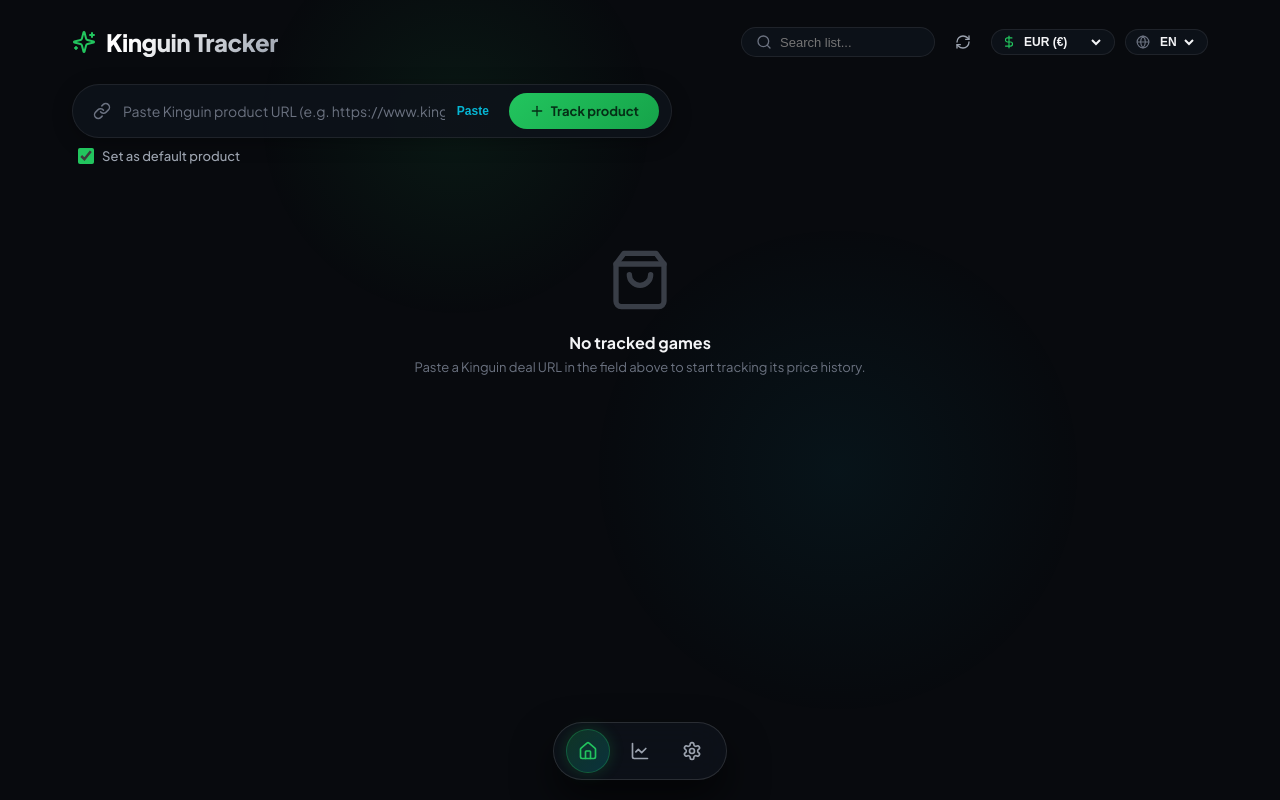
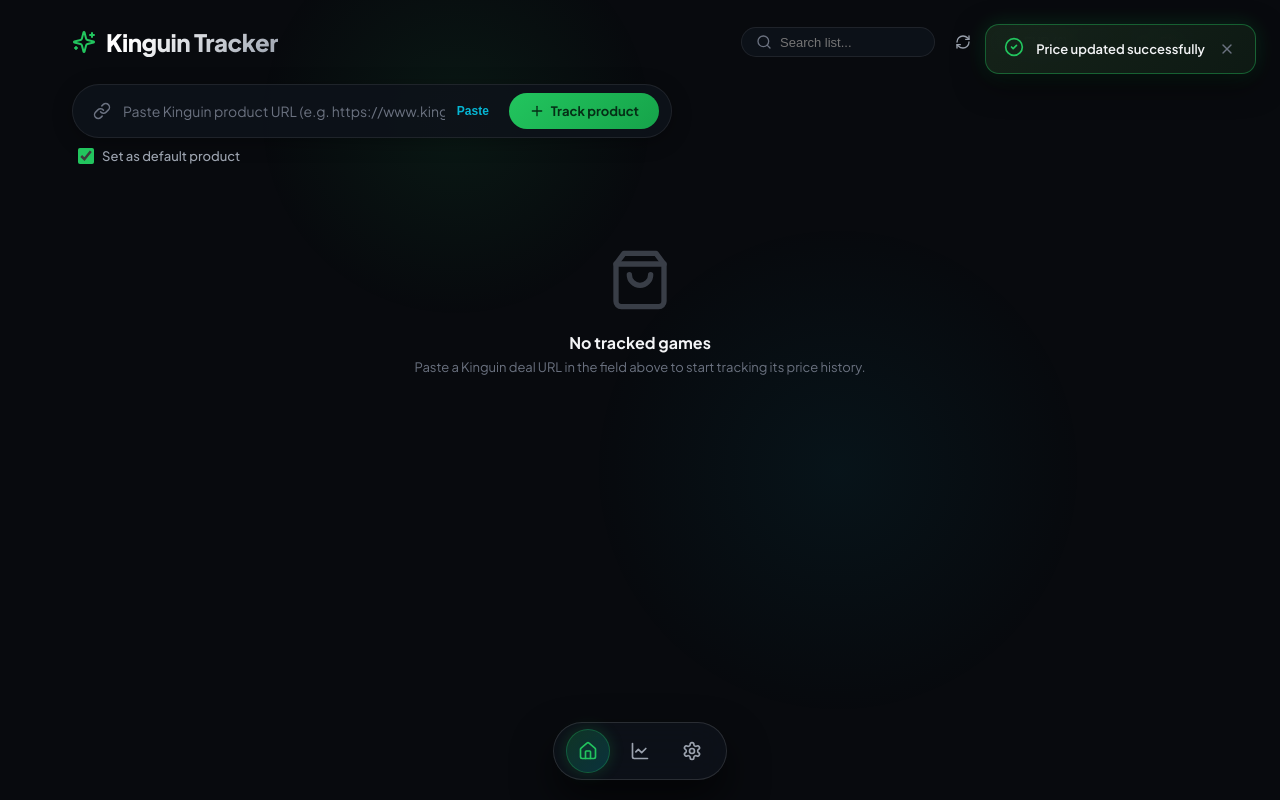
Before and after one commit to Ximeeek/kinguin-price-tracker, a React (Vite) app in the folder src/renderer/: page / in a window 1280 px wide. Both pictures are taken after a click on the button 963 px from the left and 42 px from the top of the page. Built offline with nearby package versions, Linux system fonts and the light colour scheme.

Commit message:
feat: add spinning refresh icons and toast feedback notifications

```diff
--- a/src/renderer/src/App.tsx
+++ b/src/renderer/src/App.tsx
@@ -8,6 +8,7 @@
 import { SettingsView } from './components/SettingsView';
 import { LanguageSelector } from './components/LanguageSelector';
 import { CurrencySelector } from './components/CurrencySelector';
+import { ToastNotification, ToastMessage } from './components/ToastNotification';
 import { LanguageProvider, useLanguage } from './i18n/LanguageContext';
 import { CurrencyProvider } from './currency/CurrencyContext';
 import { ShoppingBag, TrendingUp, Search, RefreshCw, Sparkles } from 'lucide-react';
@@ -23,6 +24,9 @@
   });
   const [searchQuery, setSearchQuery] = useState('');
   const [loading, setLoading] = useState(true);
+  const [toast, setToast] = useState<ToastMessage | null>(null);
+  const [refreshingProductIds, setRefreshingProductIds] = useState<Set<string>>(new Set());
+  const [refreshingAll, setRefreshingAll] = useState(false);
 
   const fetchProducts = async () => {
     try {
@@ -38,6 +42,26 @@
   useEffect(() => {
     fetchProducts();
   }, []);
+
+  const handleRefreshAll = async () => {
+    setRefreshingAll(true);
+    try {
+      await fetchProducts();
+      setToast({
+        id: Date.now().toString(),
+        type: 'success',
+        text: t('toast.refreshSuccess')
+      });
+    } catch {
+      setToast({
+        id: Date.now().toString(),
+        type: 'error',
+        text: t('toast.refreshError')
+      });
+    } finally {
+      setRefreshingAll(false);
+    }
+  };
 
   const handleSetDefaultProduct = (id: string) => {
     setDefaultProductId(id);
@@ -56,8 +80,28 @@
   };
 
   const handleRefreshProduct = async (id: string) => {
-    await window.api.refreshProduct(id);
-    await fetchProducts();
+    setRefreshingProductIds((prev) => new Set(prev).add(id));
+    try {
+      await window.api.refreshProduct(id);
+      await fetchProducts();
+      setToast({
+        id: Date.now().toString(),
+        type: 'success',
+        text: t('toast.refreshSuccess')
+      });
+    } catch {
+      setToast({
+        id: Date.now().toString(),
+        type: 'error',
+        text: t('toast.refreshError')
+      });
+    } finally {
+      setRefreshingProductIds((prev) => {
+        const next = new Set(prev);
+        next.delete(id);
+        return next;
+      });
+    }
   };
 
   const handleDeleteProduct = async (id: string) => {
@@ -113,12 +157,13 @@
             </div>
 
             <button
-              onClick={fetchProducts}
+              onClick={handleRefreshAll}
+              disabled={refreshingAll}
               className="nav-item-btn"
               style={{ width: 36, height: 36 }}
               title={t('header.refreshListTooltip')}
             >
-              <RefreshCw size={16} />
+              <RefreshCw size={16} className={refreshingAll ? 'spinning' : ''} />
             </button>
 
             <CurrencySelector />
@@ -154,6 +199,7 @@
                   <HeroProductDetail
                     productId={activeDefaultProduct.id}
                     onRefresh={handleRefreshProduct}
+                    isRefreshing={refreshingProductIds.has(activeDefaultProduct.id)}
                   />
                 )}
 
@@ -171,6 +217,7 @@
                       key={product.id}
                       product={product}
                       isDefault={activeDefaultProduct?.id === product.id}
+                      isRefreshing={refreshingProductIds.has(product.id)}
                       onSelect={(p) => setSelectedProductId(p.id)}
                       onRefresh={handleRefreshProduct}
                       onDelete={handleDeleteProduct}
@@ -198,6 +245,7 @@
                     key={product.id}
                     product={product}
                     isDefault={activeDefaultProduct?.id === product.id}
+                    isRefreshing={refreshingProductIds.has(product.id)}
                     onSelect={(p) => setSelectedProductId(p.id)}
                     onRefresh={handleRefreshProduct}
                     onDelete={handleDeleteProduct}
@@ -217,6 +265,9 @@
         <ProductDetailModal productId={selectedProductId} onClose={() => setSelectedProductId(null)} />
       )}
 
+      {/* Toast Notification Alert */}
+      <ToastNotification toast={toast} onDismiss={() => setToast(null)} />
+
       {/* Floating Bottom Glass Navigation Bar */}
       <BottomNavbar activeTab={activeTab} onSelectTab={setActiveTab} />
     </div>
--- a/src/renderer/src/components/ProductCard.tsx
+++ b/src/renderer/src/components/ProductCard.tsx
@@ -8,6 +8,7 @@
 interface ProductCardProps {
   product: Product;
   isDefault?: boolean;
+  isRefreshing?: boolean;
   onSelect: (product: Product) => void;
   onRefresh: (id: string) => void;
   onDelete: (id: string) => void;
@@ -17,6 +18,7 @@
 export const ProductCard: React.FC<ProductCardProps> = ({
   product,
   isDefault = false,
+  isRefreshing = false,
   onSelect,
   onRefresh,
   onDelete,
@@ -88,18 +90,19 @@
             <button
               onClick={(e) => {
                 e.stopPropagation();
-                onRefresh(product.id);
+                if (!isRefreshing) onRefresh(product.id);
               }}
+              disabled={isRefreshing}
               title={t('productList.refreshTooltip')}
               style={{
                 background: 'transparent',
                 border: 'none',
                 color: 'var(--text-muted)',
-                cursor: 'pointer',
+                cursor: isRefreshing ? 'default' : 'pointer',
                 padding: 2
               }}
             >
-              <RefreshCw size={14} />
+              <RefreshCw size={14} className={isRefreshing ? 'spinning' : ''} />
             </button>
 
             {onSetDefault && (
--- /dev/null
+++ b/src/renderer/src/components/ToastNotification.tsx
@@ -0,0 +1,78 @@
+import React, { useEffect } from 'react';
+import { CheckCircle2, AlertCircle, X } from 'lucide-react';
+
+export interface ToastMessage {
+  id: string;
+  type: 'success' | 'error';
+  text: string;
+}
+
+interface ToastNotificationProps {
+  toast: ToastMessage | null;
+  onDismiss: () => void;
+}
+
+export const ToastNotification: React.FC<ToastNotificationProps> = ({ toast, onDismiss }) => {
+  useEffect(() => {
+    if (toast) {
+      const timer = setTimeout(() => {
+        onDismiss();
+      }, 3500);
+      return () => clearTimeout(timer);
+    }
+  }, [toast, onDismiss]);
+
+  if (!toast) return null;
+
+  const isSuccess = toast.type === 'success';
+
+  return (
+    <div
+      style={{
+        position: 'fixed',
+        top: 24,
+        right: 24,
+        zIndex: 1000,
+        display: 'flex',
+        alignItems: 'center',
+        gap: 12,
+        padding: '12px 18px',
+        borderRadius: '14px',
+        background: isSuccess
+          ? 'linear-gradient(135deg, rgba(22, 36, 26, 0.95), rgba(14, 26, 20, 0.98))'
+          : 'linear-gradient(135deg, rgba(36, 22, 26, 0.95), rgba(26, 14, 18, 0.98))',
+        border: isSuccess ? '1px solid rgba(34, 197, 94, 0.4)' : '1px solid rgba(239, 68, 68, 0.4)',
+        boxShadow: isSuccess
+          ? '0 10px 30px rgba(0,0,0,0.5), 0 0 20px rgba(34, 197, 94, 0.2)'
+          : '0 10px 30px rgba(0,0,0,0.5), 0 0 20px rgba(239, 68, 68, 0.2)',
+        color: 'var(--text-primary)',
+        animation: 'slideInRight 0.3s cubic-bezier(0.16, 1, 0.3, 1)',
+        backdropFilter: 'blur(12px)',
+        maxWidth: 380
+      }}
+    >
+      <div style={{ color: isSuccess ? 'var(--accent-green)' : 'var(--accent-red)', flexShrink: 0 }}>
+        {isSuccess ? <CheckCircle2 size={20} /> : <AlertCircle size={20} />}
+      </div>
+
+      <div style={{ fontSize: 13, fontWeight: 600, flex: 1, lineHeight: 1.4 }}>
+        {toast.text}
+      </div>
+
+      <button
+        onClick={onDismiss}
+        style={{
+          background: 'transparent',
+          border: 'none',
+          color: 'var(--text-muted)',
+          cursor: 'pointer',
+          padding: 2,
+          display: 'flex',
+          alignItems: 'center'
+        }}
+      >
+        <X size={16} />
+      </button>
+    </div>
+  );
+};
--- a/src/renderer/src/styles/theme.css
+++ b/src/renderer/src/styles/theme.css
@@ -471,3 +471,17 @@
   from { opacity: 0; transform: scale(0.92) translateY(10px); }
   to { opacity: 1; transform: scale(1) translateY(0); }
 }
+
+@keyframes spin {
+  from { transform: rotate(0deg); }
+  to { transform: rotate(360deg); }
+}
+
+.spinning {
+  animation: spin 0.75s linear infinite;
+}
+
+@keyframes slideInRight {
+  from { opacity: 0; transform: translateX(40px); }
+  to { opacity: 1; transform: translateX(0); }
+}
```
